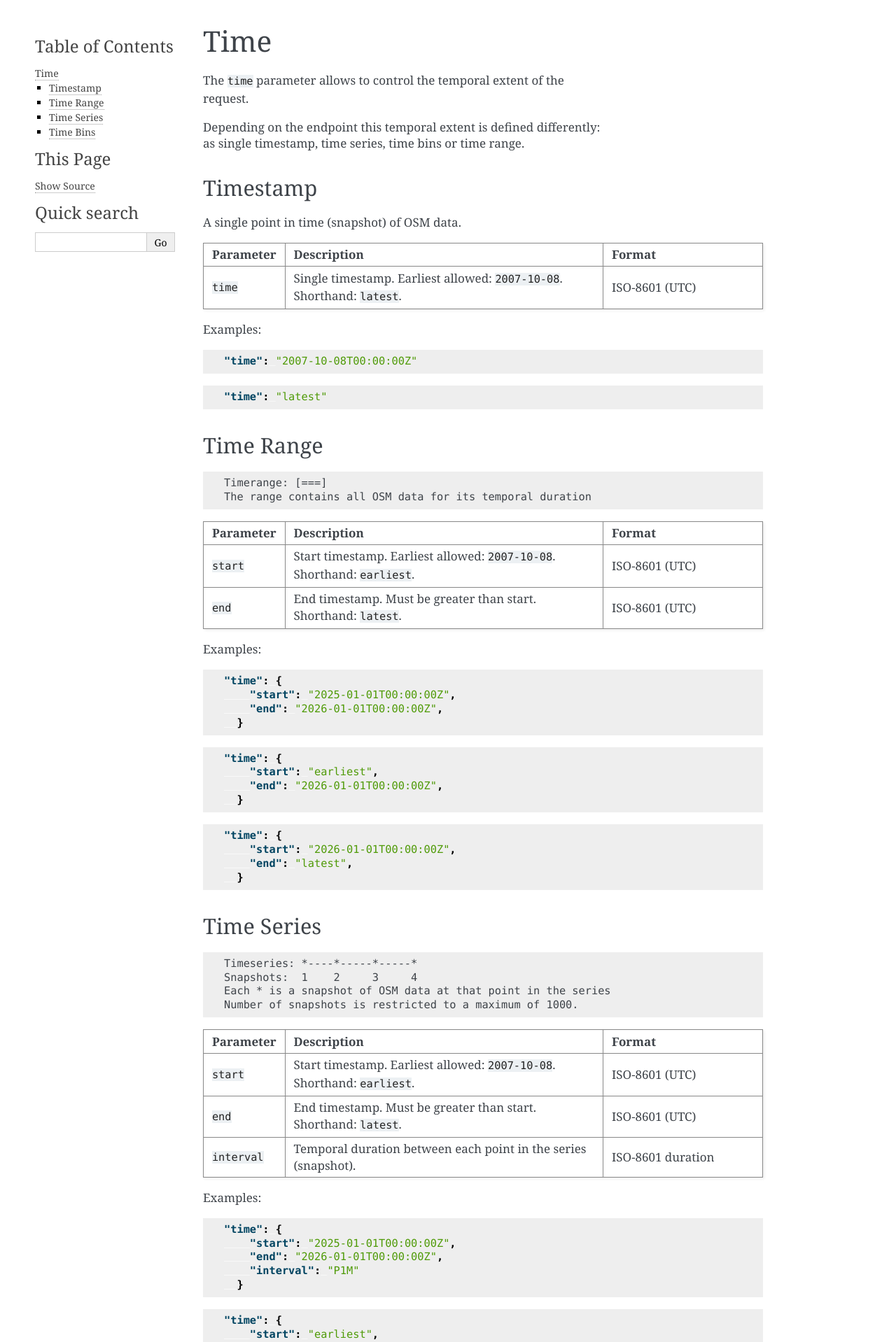
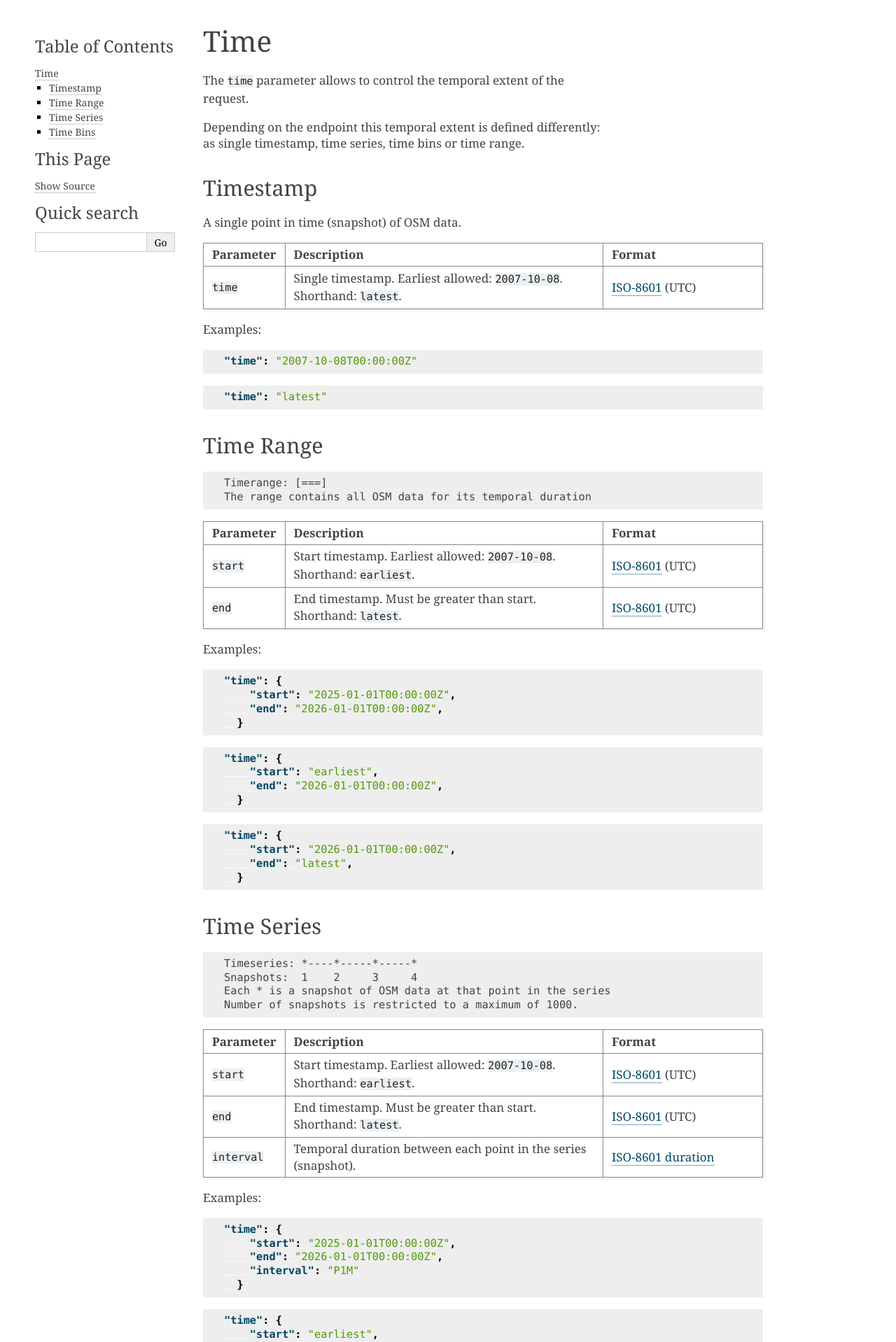
Before and after one commit to GIScience/ohsome-api, a Sphinx documentation site: the page built from docs/source/reference/time.rst, in a window 1280 px wide. Shown: the top 1918 px of the page at 70% size. Built offline with Sphinx 7.4.7, drawn with Linux system fonts in a browser that asks for light colours; pages that are not in the unit, such as notebooks, are missing from menus; the version number is read from the project's files by our own code; some of the changed text lies outside the part shown.

```diff
--- a/docs/source/_static/style.css
+++ b/docs/source/_static/style.css
@@ -6,6 +6,20 @@
 	/* https://clagnut.com/blog/2432/ */
 	/* NOTE: Consider using rem instead of ch (see post above) */
 	max-inline-size: var(--measure);
+}
+
+img.logo {
+	padding-bottom: 1ch;
+}
+
+img.index-logo {
+	max-width: 250px;
+}
+
+@media screen and (max-width: 940px) {
+	img.align-right {
+		float: initial;
+	}
 }
 
 	div.document,
@@ -18,3 +32,4 @@ div.body,
 	.body {
 		width: auto;
 	}
+}
--- a/docs/source/conf.py
+++ b/docs/source/conf.py
@@ -68,8 +68,8 @@ html_css_files = [
 ]
 html_theme = "alabaster"
 html_theme_options = {
-    # "logo": "ohsome-logo.svg",
-    # "logo_name": True
+    "logo": "ohsome-logo.svg",
+    "logo_name": True,
     "description": f"Version: <code>{release}</code>",
     "extra_nav_links": {
         "Swagger UI": metadata["urls"]["Swagger"],
--- a/docs/source/index.rst
+++ b/docs/source/index.rst
@@ -6,8 +6,9 @@
 Welcome to the documentation of the ohsome API!
 ===============================================
 
-.. image:: _static/ohsome-logo.svg
+.. image:: _static/heigit-logo.svg
     :alt: logo of ohsome
+    :class: index-logo
     :align: right
 
 HTTP API for OpenStreetMap history statistics and extractions.
--- a/docs/source/reference/time.rst
+++ b/docs/source/reference/time.rst
@@ -27,7 +27,7 @@ A single point in time (snapshot) of OSM data.
      - Single timestamp.
        Earliest allowed: ``2007-10-08``.
        Shorthand: ``latest``.
-     - ISO-8601 (UTC)
+     - `ISO-8601`_ (UTC)
 
 Examples:
 
@@ -57,10 +57,10 @@ Time Range
      - Format
    * - ``start``
      - Start timestamp. Earliest allowed: ``2007-10-08``. Shorthand: ``earliest``.
-     - ISO-8601 (UTC)
+     - `ISO-8601`_ (UTC)
    * - ``end``
      - End timestamp. Must be greater than start. Shorthand: ``latest``.
-     - ISO-8601 (UTC)
+     - `ISO-8601`_ (UTC)
 
 Examples:
 
@@ -106,13 +106,13 @@ Time Series
      - Format
    * - ``start``
      - Start timestamp. Earliest allowed: ``2007-10-08``. Shorthand: ``earliest``.
-     - ISO-8601 (UTC)
+     - `ISO-8601`_ (UTC)
    * - ``end``
      - End timestamp. Must be greater than start. Shorthand: ``latest``.
-     - ISO-8601 (UTC)
+     - `ISO-8601`_ (UTC)
    * - ``interval``
      - Temporal duration between each point in the series (snapshot).
-     - ISO-8601 duration
+     - `ISO-8601 duration`_
 
 
 Examples:
@@ -162,13 +162,13 @@ Time Bins
      - Format
    * - ``start``
      - Start timestamp. Earliest allowed: ``2007-10-08``. Shorthand: ``earliest``.
-     - ISO-8601 (UTC)
+     - `ISO-8601`_ (UTC)
    * - ``end``
      - End timestamp. Must be greater than start. Shorthand: ``latest``.
-     - ISO-8601 (UTC)
+     - `ISO-8601`_ (UTC)
    * - ``binSize``
      - Temporal duration of each bin:
-     - ISO-8601 duration
+     - `ISO-8601 duration`_
 
 Examples:
 
```
Also changed, not shown: other parts of docs/source/reference/time.rst (+3 -0 lines), docs/source/explanation.rst (+5 -3 lines), docs/source/reference/aoi.rst (+5 -3 lines), docs/source/_static/heigit-logo.svg (added). Lines whose indentation alone changed are shown as unchanged.
